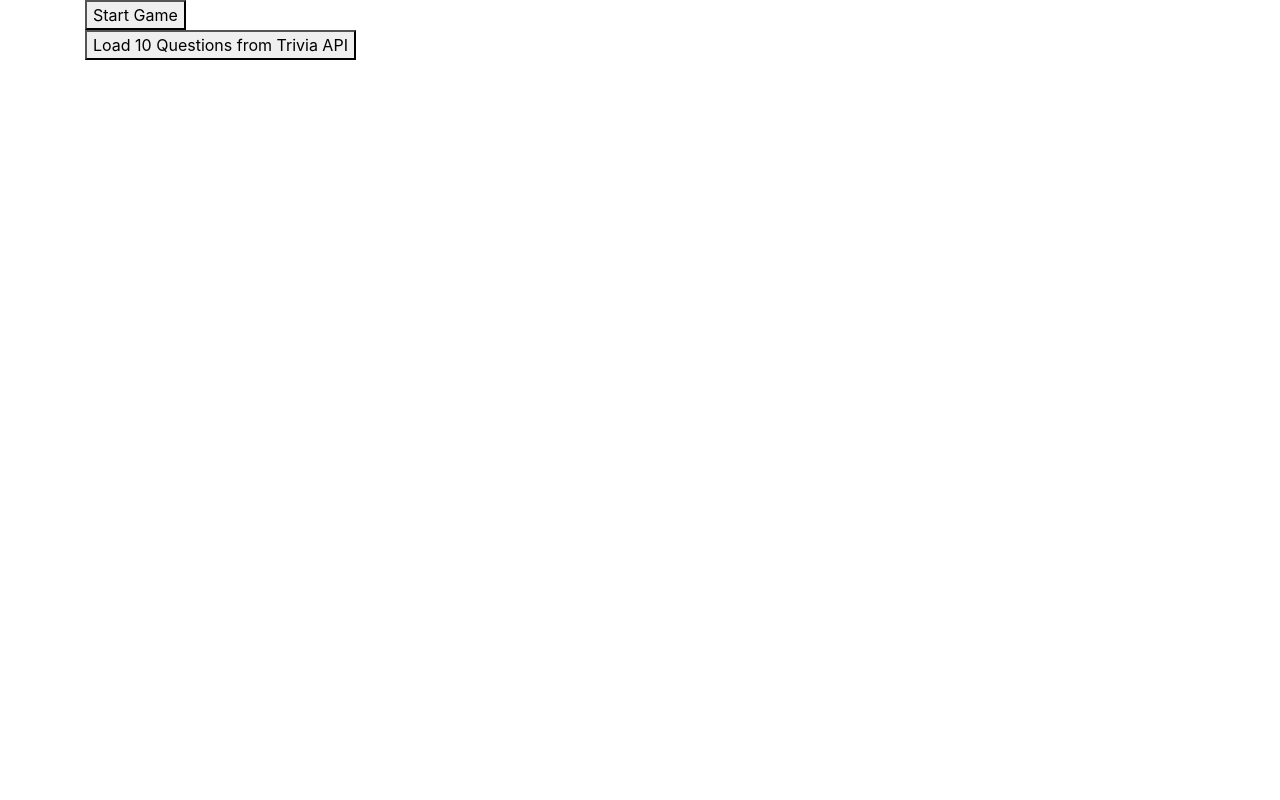
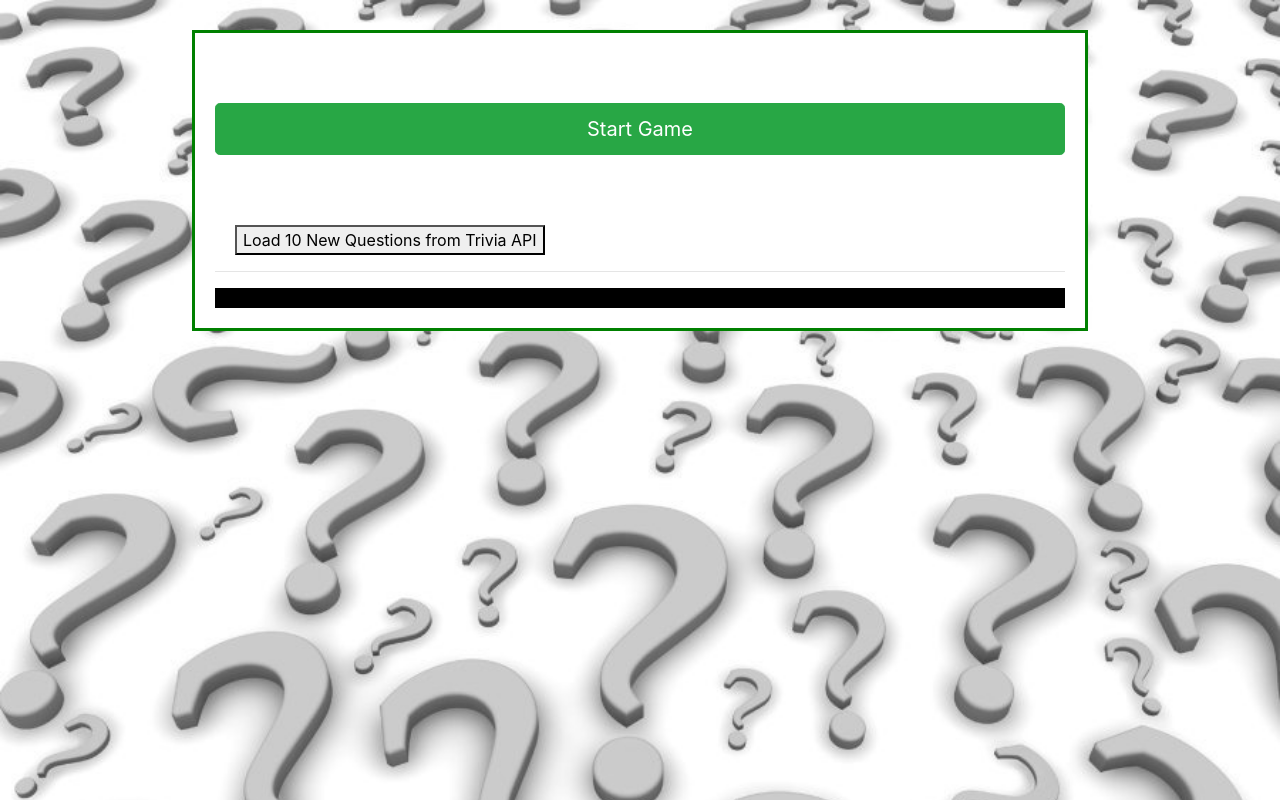
Before and after one commit to thatlostboy/TriviaGame, a plain HTML site: page index.html in a window 1280 px wide. Drawn offline with nearby package versions, Linux system fonts and the light colour scheme.

Commit message:
Slight cosmetic improvements

```diff
--- a/assets/css/style.css
+++ b/assets/css/style.css
@@ -16,6 +16,54 @@
     border-color: red;
 }
 
+
+/* this is to enable support for safari ios
+https://stackoverflow.com/questions/35945970/jquery-on-click-not-working-on-iphone-touch-devices
+*/
 .choice {
     cursor: pointer;
 }
+
+.container {
+    height: 80%;
+    margin-top: 30px;
+    margin-bottom: auto;
+    margin-right: auto;
+    margin-left: auto;
+    width: 70%;
+    padding: 20px;
+    border: 3px solid green;
+    background: white;
+
+}
+
+#questionResults {
+    padding: 10px;
+    font-size: 1.5rem;
+    font-weight: bolder;
+    color: white;
+    background: black;
+}
+
+#startGame {
+    margin-top: 50px;
+    margin-bottom: 20px;
+    padding-top: 10px;
+    padding-bottom: 10px;
+}
+
+#loadApiQuestions {
+    margin-left: 20px;
+    margin-right: 20px;
+}
+
+#loadApiDiv {
+    padding-top: 50px;
+}
+
+
+body {
+    background-image: url("../images/trivia-background.jpg");
+    background-size: cover;
+    box-sizing: border-box;
+}
--- a/assets/javascript/app.js
+++ b/assets/javascript/app.js
@@ -1,28 +1,3 @@
-
-/*
-Basic:
-You'll create a trivia form with multiple choice or true/false options (your choice).
-The player will have a limited amount of time to finish the quiz.
-The game ends when the time runs out. The page will reveal the number of questions that players answer correctly and incorrectly.
-Don't let the player pick more than one answer per question.
-Don't forget to include a countdown timer.
-
-Advanced:
-You'll create a trivia game that shows only one question until the player answers it or their time runs out.
-If the player selects the correct answer, show a screen congratulating them for choosing the right option. After a few seconds, display the next question -- do this without user input.
-
-The scenario is similar for wrong answers and time-outs.
-
-
-If the player runs out of time, tell the player that time's up and display the correct answer. Wait a few seconds, then show the next question.
-If the player chooses the wrong answer, tell the player they selected the wrong option and then display the correct answer. Wait a few seconds, then show the next question.
-
-
-On the final screen, show the number of correct answers, incorrect answers, and an option to restart the game (without reloading the page).
-
-
-*/
-console.log("Test");
 $(document).ready(function () {
 
     questions = ['question1', 'question2', 'question3', 'question4'];
@@ -72,19 +47,41 @@ $(document).ready(function () {
         },
     ]
 
-    // when quiz is complete, this is what is displayed
+    // initialize variables for trivia
+    var quizQNum = 0;   // initialize starting question
+    var waitNextQ = 2500;  // how many ms to show answer before automatically going to next question
+    var qTimer = 20000;  // milliseconds to answer each question
+    var totalQuestions = quiztest.length;
+    var totalIncorrect = 0;  // selected wrong answer
+    var totalNoAnswer = quiztest.length; // skipped or did not answer in time
+    var totalCorrect = 0;
+    var activeQuiz = [];  // this is the active quiz, quiztest is copied here or API trivia is copied in here
+
+
+
+    // start game with Test Data
+    // provide option to load API Trivia if desired.
+    initGame(false, quiztest);
+    startGame();
+
+    // when quiz is complete, this is what is displayed. prompts use to restart
+    // with same questions or load new questions from api
     function displayDone() {
         console.log("---------> results after test");
+        var button1a = '<button type="button" class="btn btn-success btn-lg btn-block" id="startGame">Try Again </button>';
+        var button2 = '<div><button id="loadApiQuestions">Load 10 New Questions from Trivia API</button></div> <div id="loadresults"></div><hr>'
+;
         var button1 = "<br><button id='startGame'>Restart Game</button><br><button id='loadApiQuestions'>Load 10 Questions from Trivia API</button><br><span id='loadresults'></span>";
         var endResults = "Total Questions: " + totalQuestions + "<br>Correct Answers: " + totalCorrect + "<br>Incorrect: " + totalIncorrect + "<br>Unanswered: " + totalNoAnswer;
-        endResults += button1;
+        endResults += button1a;
         console.log(endResults);
         $('#question').html(endResults);
+        $('#loadApiDiv').html(button2);
         $('#questionResults').html("");
         $('#questionTimerDiv').html("");
     }
 
-    // when time run out or when clicked, this is the asnwer that is displayed
+    // when time run out or when clicked, this displays the answer
     function displayAnswer(qNum, questionObj, timesUp, correct) {
         // console.log("------------> displaying answer");
         var message1 = "";  // say correct answer, incorrect answer, or out of time
@@ -122,7 +119,7 @@ $(document).ready(function () {
 
     }
 
-
+    // this is function will render the Question Display
     function displayQuestion(timer, questionObj, qNum, qCount) {
         var questiondiv = $("<div>");
         var question = $("<h4>");
@@ -134,6 +131,7 @@ $(document).ready(function () {
         // clear previous values
         $("#question").html("");
         $("#questionResults").html("");
+        $("#loadApiDiv").html("");
 
         // create choices from question Object
         for (i = 0; i < questionObj.choices.length; i++) {
@@ -166,6 +164,7 @@ $(document).ready(function () {
         return countDownObj; // passing back the interval timer so the original one is referenced and reset
     }
 
+    // this creates the main Question Engine with the click event handlers and calling the display/render functions
     function triviaQuestion(qNum, quiz) {
 
         // console.log("init ", quiz[qNum]);
@@ -198,7 +197,7 @@ $(document).ready(function () {
             } else {
                 setTimeout(function () {
                     displayDone();  // display results and options to restart or load new questions
-                    initGame(false,quiz);  // initialize values with whatever the current quiz is
+                    initGame(false, quiz);  // initialize values with whatever the current quiz is
                     startGame();
                     console.log("done!");
                 }, waitNextQ)
@@ -259,6 +258,8 @@ $(document).ready(function () {
         return arraysrc
     }
 
+    // this will adapter the json data from the opentdb.com trivia API to the one that is
+    // used on this system
     function triviaApiAdapter(triviaObj) {
 
         // adapt output from free trivia API output at https://opentdb.com/api_config.php
@@ -294,7 +295,8 @@ $(document).ready(function () {
     }
 
 
-    // initialize Game values
+    // initialize Game values: loads data from existing quiz for reload or loads new data from
+    // trivia open API
     function initGame(useAPI, quizObj) {
         // if useAPI is false, use quiztest object for testing
         // if useAPI is true, grab from open trivia API for testing
@@ -367,22 +369,7 @@ $(document).ready(function () {
         });
     }
 
-    // initialize variables for trivia
-    var quizQNum = 0;   // initialize starting question
-    var waitNextQ = 3000;  // how many ms to show answer before automatically going to next question
-    var qTimer = 20000;  // milliseconds to answer each question
-    var totalQuestions = quiztest.length;
-    var totalIncorrect = 0;  // selected wrong answer
-    var totalNoAnswer = quiztest.length; // skipped or did not answer in time
-    var totalCorrect = 0;
-    var activeQuiz = [];  // this is the active quiz, quiztest is copied here or API trivia is copied in here
 
-
-
-    // start game with Test Data
-    // provide option to load API Trivia if desired.
-    initGame(false, quiztest);
-    startGame();
 
 });
 
--- a/index.html
+++ b/index.html
@@ -9,13 +9,25 @@
     <link rel="stylesheet" href="https://stackpath.bootstrapcdn.com/bootstrap/4.1.2/css/bootstrap.min.css" integrity="sha384-Smlep5jCw/wG7hdkwQ/Z5nLIefveQRIY9nfy6xoR1uRYBtpZgI6339F5dgvm/e9B"
         crossorigin="anonymous">
     <link rel="stylesheet" type="text/css" media="screen" href="assets/css/style.css" />
-    </head>
+</head>
 
 <body>
     <div class="container">
-            <div id="questionTimerDiv"></div>
-            <div id="question"><button id='startGame'>Start Game</button><br><button id='loadApiQuestions'>Load 10 Questions from Trivia API</button><br><span id="loadresults"></span></div>
-            <div id="questionResults"></div>
+        <div id="questionTimerDiv"></div>
+        <div id="question" class="center-block">
+            <button type="button" class="btn btn-success btn-lg btn-block" id='startGame'>Start Game</button>
+        </div>
+        <div id="loadApiDiv">
+            <div>
+                    <button id='loadApiQuestions'>Load 10 New Questions from Trivia API</button>
+            </div>
+            <div id="loadresults"></div>
+            <hr>
+        </div>
+
+        <div id="questionResults"></div>
+    </div>
+
     </div>
 
 
```
Also changed, not shown: assets/images/trivia-background.jpg (added), 1 other file.
